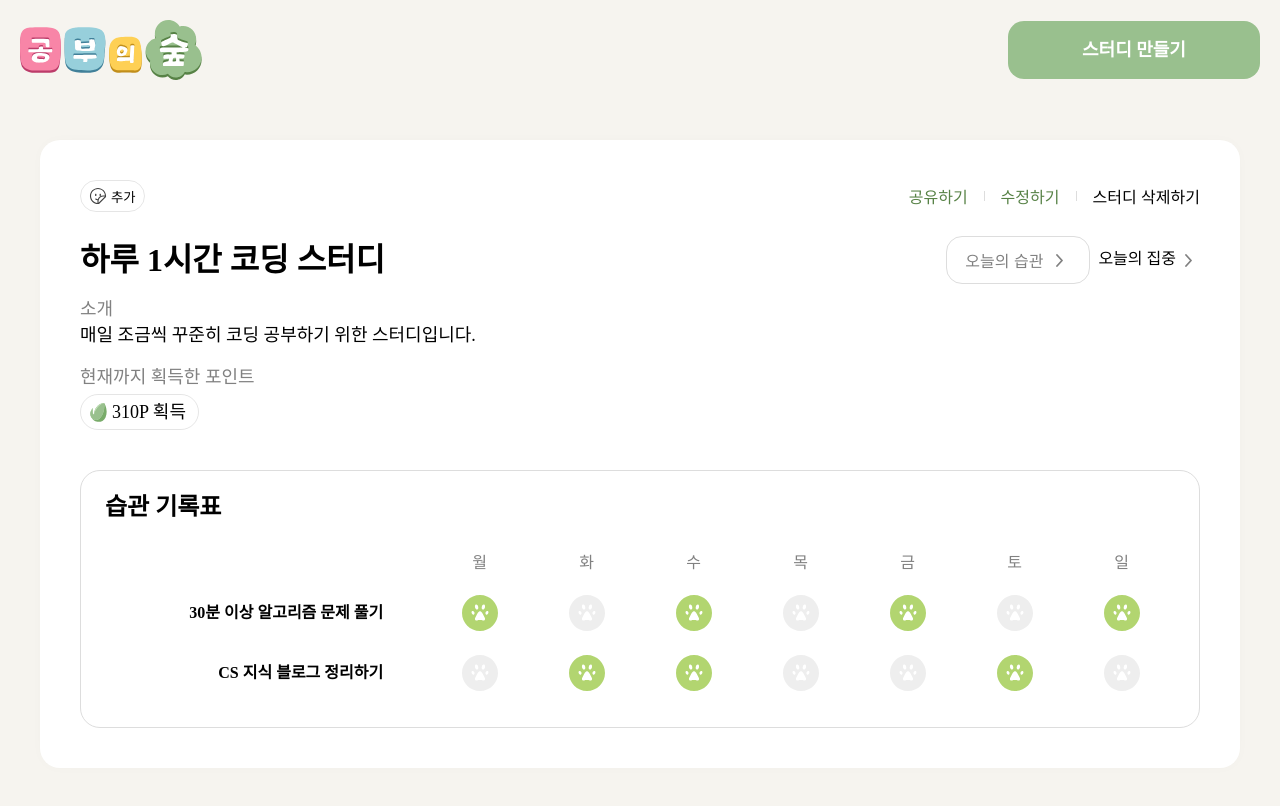
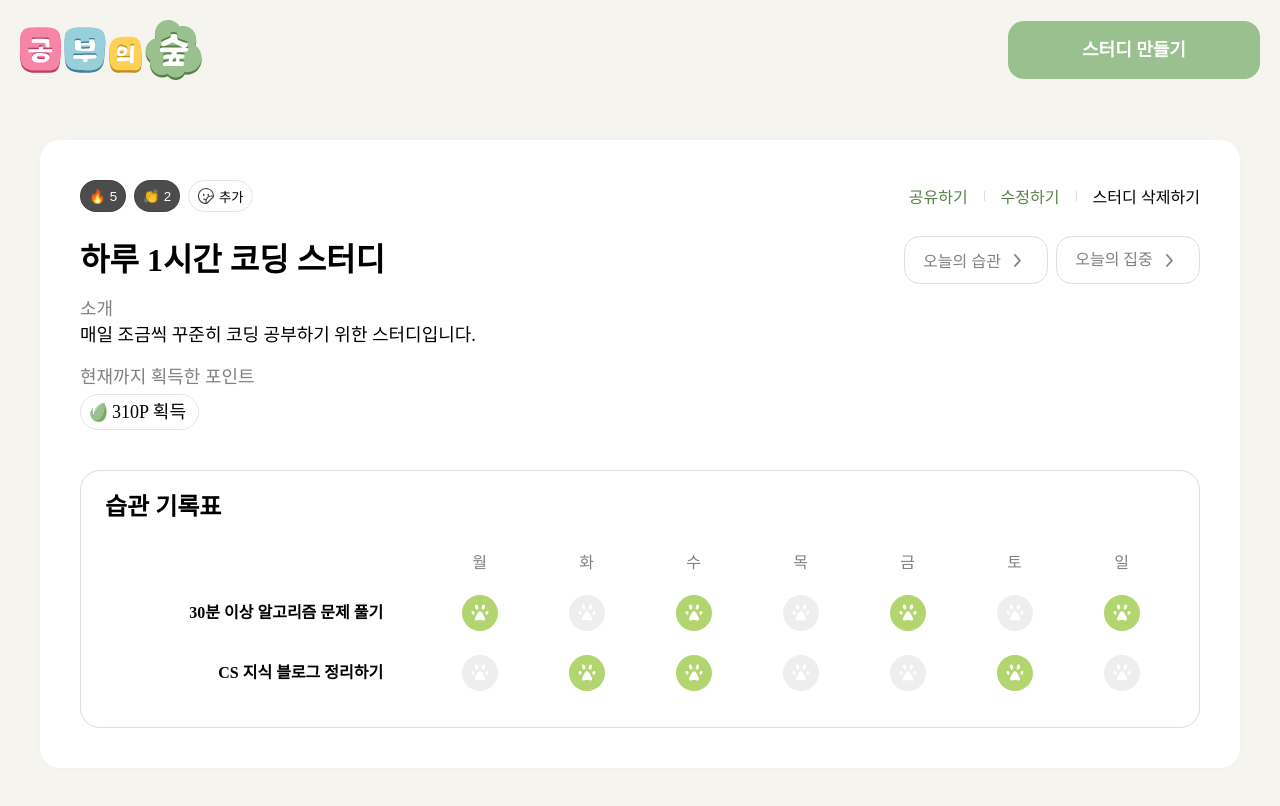
Before and after one commit to 7-StudyForest-1-FE-BE/7-StudyForest-1-FE, a React (Vite) app: page /view/study_1 in a window 1280 px wide. Built offline with nearby package versions, Linux system fonts and the light colour scheme.

Commit message:
feat: 스터디 상세보기, 이모지 피커 패키지 적용

```diff
--- a/package.json
+++ b/package.json
@@ -11,6 +11,7 @@
   },
   "dependencies": {
     "dotenv": "^16.5.0",
+    "emoji-picker-react": "^4.12.2",
     "react": "^19.1.0",
     "react-dom": "^19.1.0",
     "react-router": "^7.6.2",
--- a/src/pages/StudyViewPage.jsx
+++ b/src/pages/StudyViewPage.jsx
@@ -1,17 +1,14 @@
 import styles from "./StudyViewPage.module.css";
-import empty from "../assets/sticker/empty.svg";
-import lightGreen from "../assets/sticker/light_green.svg";
-import green from "../assets/sticker/green.svg";
-import deepGreen from "../assets/sticker/deep_green.svg";
 import smile from "../assets/ic_smile.svg";
 import arrowRight from "../assets/ic_arrow_right.svg";
 import point from "../assets/ic_point.svg";
-import visibilityOff from "../assets/ic_visibility_off.png";
-import visibilityOn from "../assets/ic_visibility_on.png";
 import { useState } from "react";
 import { Link, Navigate, useParams } from "react-router";
 import mockData from "../mock.json";
 import HabitsTable from "../components/Study/HabitsTable";
+import EmojiPicker from "emoji-picker-react";
+import PasswordModal from "../components/Modal/PasswordModal";
+import EmojiButton from "../components/Emoji/EmojiButton";
 
 function getStudyItem(studyId) {
   return mockData.find((study) => study.id === studyId);
@@ -27,8 +24,12 @@ function StudyViewPage() {
     return <Navigate to={"/"} />;
   }
 
-  const [open, setOpen] = useState(false);
+  const [isModalOpen, setIsModalOpen] = useState(false);
+  const [isEmojiOpen, setIsEmojiOpen] = useState(false);
   const [pwError, setPwError] = useState(false);
+  const handleEmojiPicker = () => {
+    setIsEmojiOpen((prev) => !prev);
+  };
   const handleModal = () => {
     setOpen((prev) => !prev);
   };
@@ -39,10 +40,18 @@ function StudyViewPage() {
         <div className={styles.card__header}>
           <div className={styles.util}>
             <div className={styles.emoji__area}>
-              <button type="button">
-                <img src={smile} />
-                추가
-              </button>
+              {item.emojiReactions.map((reaction) => {
+                return <EmojiButton reaction={reaction} />;
+              })}
+              <div className={styles.picker__area}>
+                <button type="button" onClick={handleEmojiPicker}>
+                  <img src={smile} />
+                  추가
+                </button>
+                {isEmojiOpen && (
+                  <EmojiPicker className={styles.emoji__picker} />
+                )}
+              </div>
             </div>
             <ul className={styles.study__action__area}>
               <li>
@@ -114,48 +123,7 @@ function StudyViewPage() {
           )}
         </div>
       </div>
-      {open && (
-        <div className="modal">
-          <div className="modal__bg"></div>
-          <div className="modal__card">
-            <div className="title__area">
-              <h4>연우의 개발공장</h4>
-              <p>권한이 필요해요!</p>
-              <div className="util">
-                <button type="button">나가기</button>
-              </div>
-            </div>
-            <div className="content__area">
-              <form>
-                <div className="form__area">
-                  <div className="input__row">
-                    <dl>
-                      <dt className="">
-                        <label for="password">비밀번호 확인</label>
-                      </dt>
-                      <dd className="">
-                        <div className="input__box">
-                          <input
-                            type="password"
-                            id="password"
-                            name="password"
-                            placeholder="비밀번호를 입력해주세요"
-                            autocomplete="off"
-                          />
-                          <button type="button" className="btn__visible">
-                            <img src={visibilityOff} />
-                          </button>
-                        </div>
-                      </dd>
-                    </dl>
-                  </div>
-                  <button type="button">수정하러 가기</button>
-                </div>
-              </form>
-            </div>
-          </div>
-        </div>
-      )}
+      {isModalOpen && <PasswordModal />}
       {pwError && (
         <div className="toast">
           <p>비밀번호가 일치하지 않습니다. 다시 입력해주세요.</p>
--- a/src/pages/StudyViewPage.module.css
+++ b/src/pages/StudyViewPage.module.css
@@ -26,6 +26,21 @@
 .study__detail__area {
   display: flex;
   align-items: center;
+}
+.emoji__area {
+  position: relative;
+  gap: 8px;
+}
+.emoji__area > button {
+  background: #000000b3 !important;
+}
+.picker__area {
+  position: relative;
+}
+.emoji__picker {
+  position: absolute !important;
+  top: 36px;
+  left: 0;
 }
 .emoji__area button {
   padding: 0 8px;
@@ -66,7 +81,8 @@
 .study__detail__area {
   gap: 8px;
 }
-.study__detail__area button {
+.study__detail__area button,
+.study__detail__area a {
   display: flex;
   align-items: center;
   justify-content: center;
```
Also changed, not shown: 1 other file (tests, documents, lock files or other folders).
